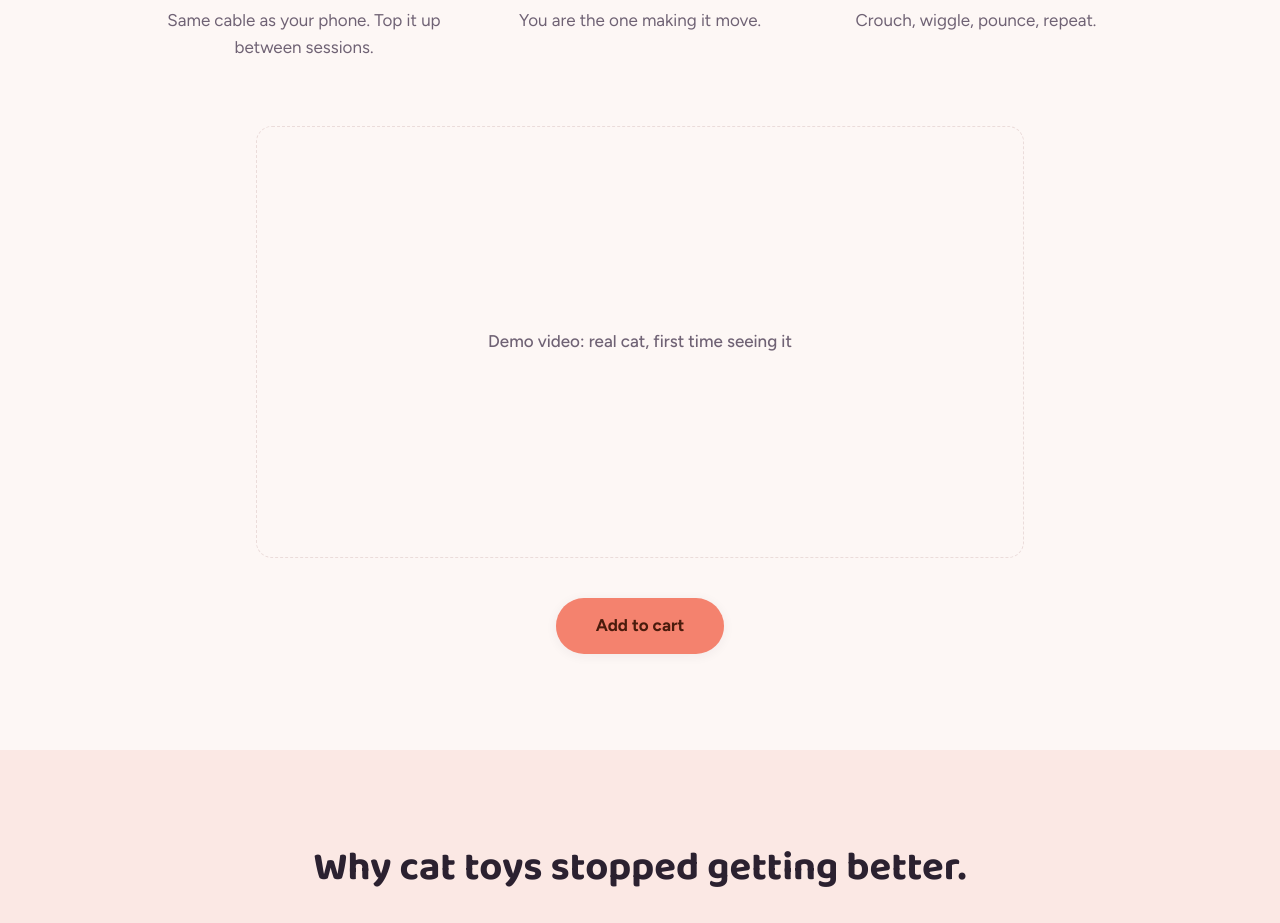
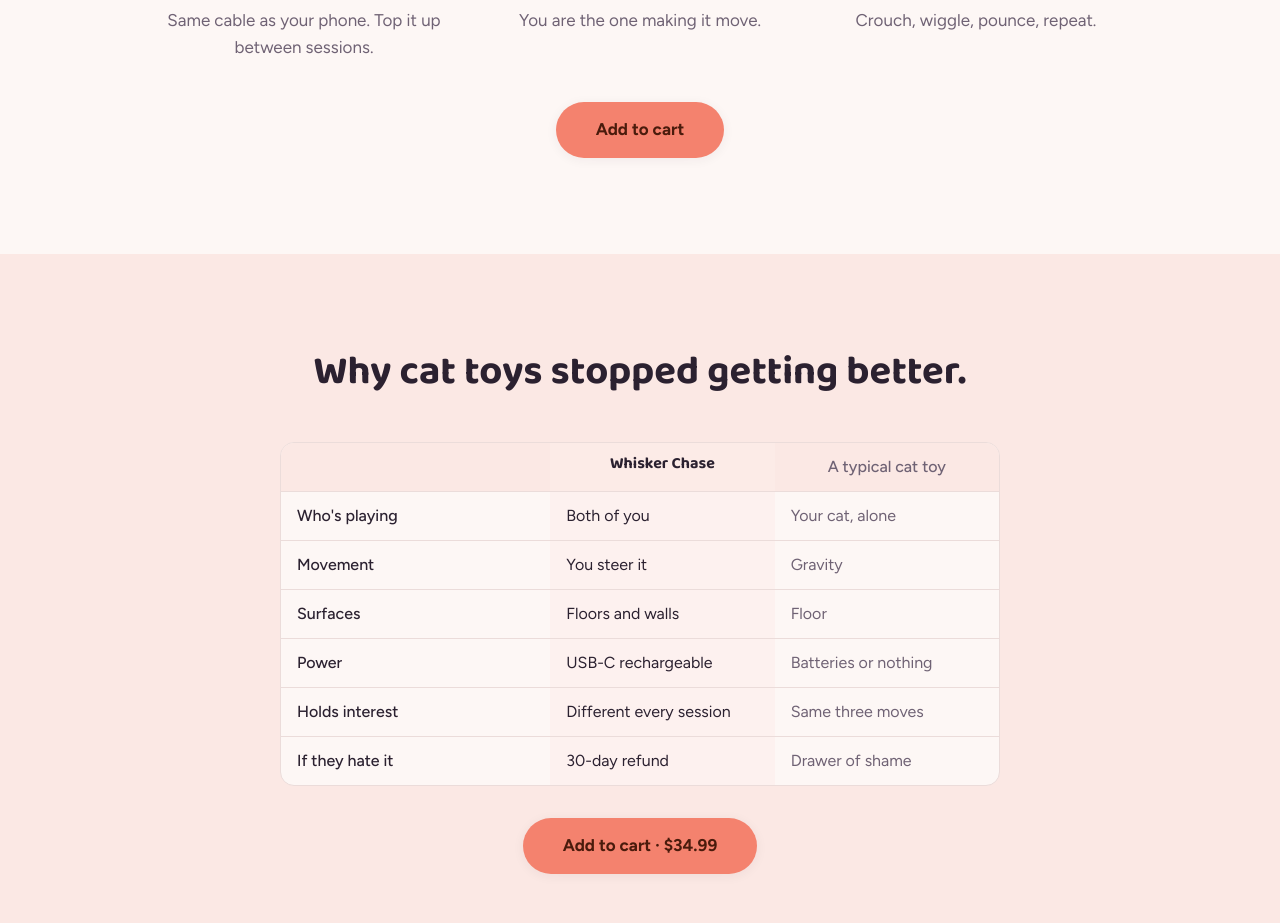
Before and after one commit to bruhnation/whiskerchase, a Next.js app: page / in a window 1280 px wide. Shown: the part 4449-5372 px from the top of the page. Built offline with nearby package versions, Linux system fonts and the light colour scheme.

Commit message:
Remove demo video caption and placeholder
Removed caption and image placeholder for demo video.

```diff
--- a/src/app/page.tsx
+++ b/src/app/page.tsx
@@ -221,12 +221,6 @@
               Crouch, wiggle, pounce, repeat.
             </Step>
           </div>
-          {/* Caption deliberately omitted until real footage is in this slot —
-              "Real cat. No edits." is a claim and needs the video to back it. */}
-          <ImagePlaceholder
-            label="Demo video: real cat, first time seeing it"
-            className="mt-16 mx-auto aspect-video w-full max-w-3xl"
-          />
           <div className="mt-10 text-center">
             <AddToCart className="w-full sm:w-auto" />
           </div>
```
